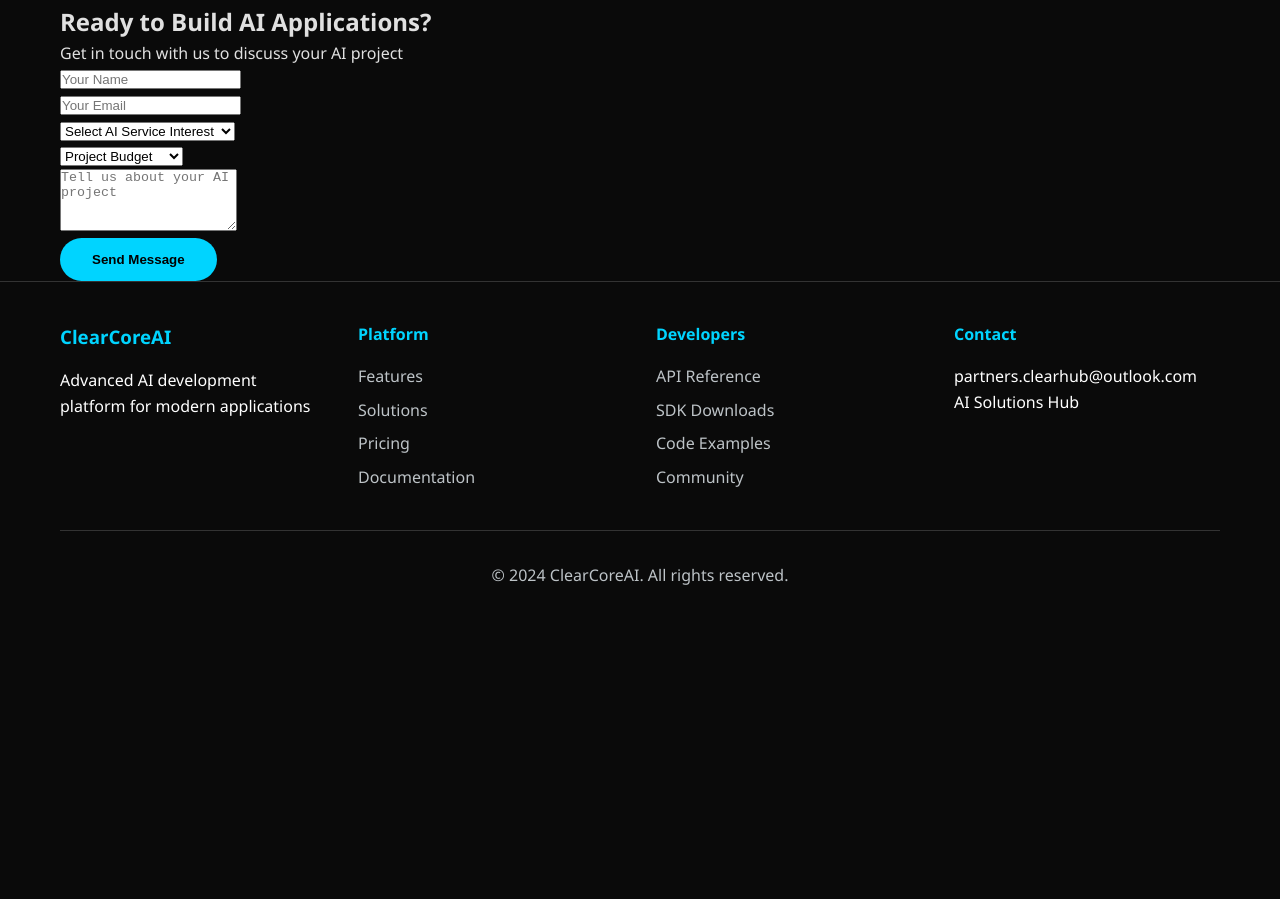
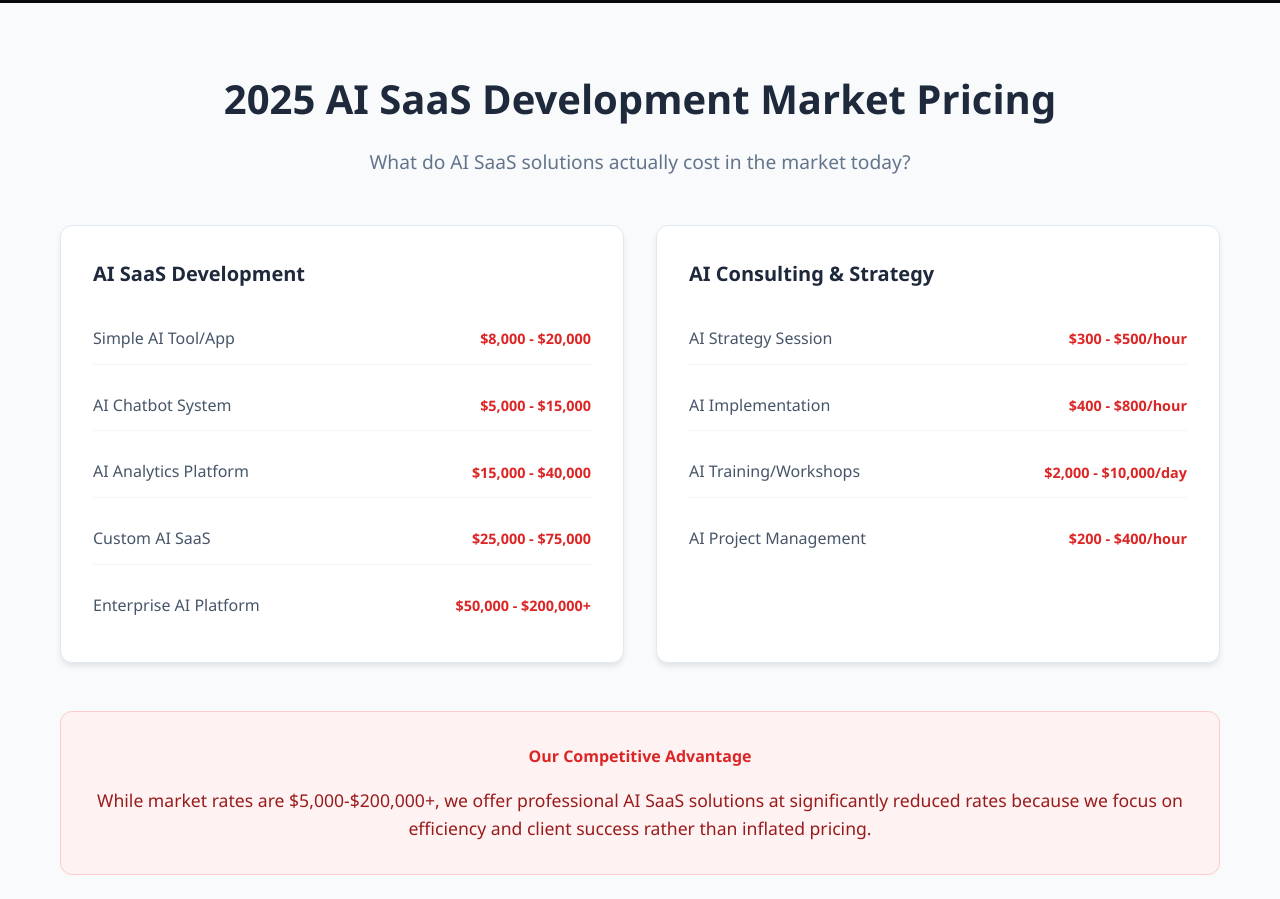
Before and after one commit to emasmela-dotcom/clearcoreai, a plain HTML site: page index.html in a window 1280 px wide. Shown: the part 3781-4680 px from the top of the page. Before the commit the page ends 4390 px from the top, so only its background shows below. Drawn offline with Linux system fonts and the light colour scheme.

Commit message:
Add AI SaaS Development market pricing section

```diff
--- a/index.html
+++ b/index.html
@@ -208,6 +208,69 @@
         </div>
     </section>
 
+    <!-- Market Pricing Section -->
+    <section class="market-pricing">
+        <div class="container">
+            <h2 class="section-title">2025 AI SaaS Development Market Pricing</h2>
+            <p class="section-subtitle">What do AI SaaS solutions actually cost in the market today?</p>
+
+            <div class="pricing-comparison-grid">
+                <div class="market-pricing-card">
+                    <h3>AI SaaS Development</h3>
+                    <div class="market-prices">
+                        <div class="price-item">
+                            <span class="service">Simple AI Tool/App</span>
+                            <span class="price">$8,000 - $20,000</span>
+                        </div>
+                        <div class="price-item">
+                            <span class="service">AI Chatbot System</span>
+                            <span class="price">$5,000 - $15,000</span>
+                        </div>
+                        <div class="price-item">
+                            <span class="service">AI Analytics Platform</span>
+                            <span class="price">$15,000 - $40,000</span>
+                        </div>
+                        <div class="price-item">
+                            <span class="service">Custom AI SaaS</span>
+                            <span class="price">$25,000 - $75,000</span>
+                        </div>
+                        <div class="price-item">
+                            <span class="service">Enterprise AI Platform</span>
+                            <span class="price">$50,000 - $200,000+</span>
+                        </div>
+                    </div>
+                </div>
+
+                <div class="market-pricing-card">
+                    <h3>AI Consulting & Strategy</h3>
+                    <div class="market-prices">
+                        <div class="price-item">
+                            <span class="service">AI Strategy Session</span>
+                            <span class="price">$300 - $500/hour</span>
+                        </div>
+                        <div class="price-item">
+                            <span class="service">AI Implementation</span>
+                            <span class="price">$400 - $800/hour</span>
+                        </div>
+                        <div class="price-item">
+                            <span class="service">AI Training/Workshops</span>
+                            <span class="price">$2,000 - $10,000/day</span>
+                        </div>
+                        <div class="price-item">
+                            <span class="service">AI Project Management</span>
+                            <span class="price">$200 - $400/hour</span>
+                        </div>
+                    </div>
+                </div>
+            </div>
+
+            <div class="pricing-note">
+                <h4>Our Competitive Advantage</h4>
+                <p>While market rates are $5,000-$200,000+, we offer professional AI SaaS solutions at significantly reduced rates because we focus on efficiency and client success rather than inflated pricing.</p>
+            </div>
+        </div>
+    </section>
+
     <!-- Contact Section -->
     <section id="contact" class="contact">
         <div class="container">
--- a/styles.css
+++ b/styles.css
@@ -727,6 +727,94 @@ body {
     margin: 2rem 0;
 }
 
+/* Market Pricing Section */
+.market-pricing {
+    background: #f8fafc;
+    padding: 4rem 0;
+}
+
+.section-title {
+    text-align: center;
+    font-size: 2.5rem;
+    color: #1e293b;
+    margin-bottom: 1rem;
+}
+
+.section-subtitle {
+    text-align: center;
+    font-size: 1.2rem;
+    color: #64748b;
+    margin-bottom: 3rem;
+}
+
+.pricing-comparison-grid {
+    display: grid;
+    grid-template-columns: repeat(auto-fit, minmax(300px, 1fr));
+    gap: 2rem;
+    margin-bottom: 3rem;
+}
+
+.market-pricing-card {
+    background: white;
+    border-radius: 12px;
+    padding: 2rem;
+    box-shadow: 0 4px 6px -1px rgba(0, 0, 0, 0.1);
+    border: 1px solid #e2e8f0;
+}
+
+.market-pricing-card h3 {
+    color: #1e293b;
+    margin-bottom: 1.5rem;
+    font-size: 1.25rem;
+}
+
+.market-prices {
+    display: flex;
+    flex-direction: column;
+    gap: 1rem;
+}
+
+.price-item {
+    display: flex;
+    justify-content: space-between;
+    align-items: center;
+    padding: 0.75rem 0;
+    border-bottom: 1px solid #f1f5f9;
+}
+
+.price-item:last-child {
+    border-bottom: none;
+}
+
+.price-item .service {
+    color: #475569;
+    font-weight: 500;
+}
+
+.price-item .price {
+    color: #dc2626;
+    font-weight: 700;
+    font-size: 0.9rem;
+}
+
+.pricing-note {
+    background: #fef2f2;
+    border: 1px solid #fecaca;
+    border-radius: 12px;
+    padding: 2rem;
+    text-align: center;
+}
+
+.pricing-note h4 {
+    color: #dc2626;
+    margin-bottom: 1rem;
+}
+
+.pricing-note p {
+    color: #991b1b;
+    font-size: 1.1rem;
+}
+
 @media (max-width: 480px) {
     .hero h1 {
         font-size: 2rem;
@@ -744,4 +832,8 @@ body {
         margin: 10% auto;
         padding: 1.5rem;
     }
+
+    .pricing-comparison-grid {
+        grid-template-columns: 1fr;
+    }
 }
```
